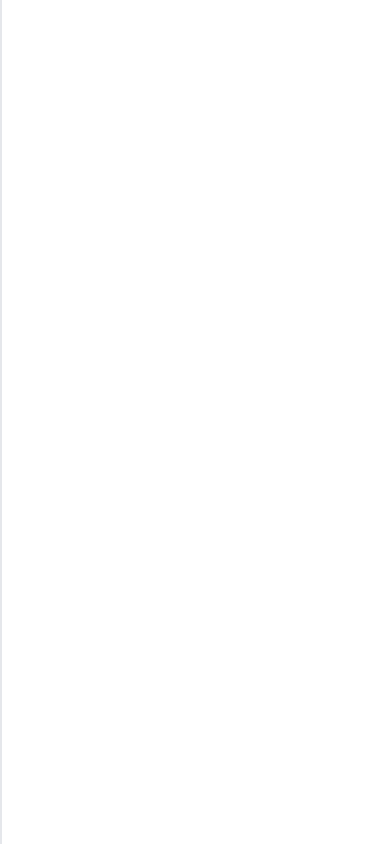
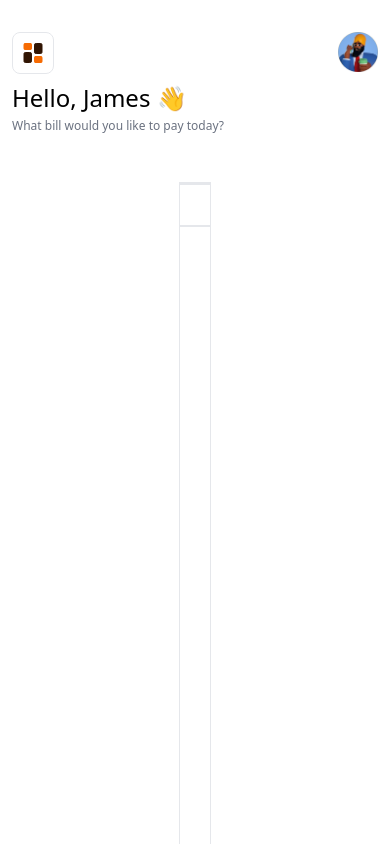
Before and after one commit to Rasheed124/gtech, a website: page public/dashboard.html in a window 390 px wide. Drawn offline with Linux system fonts and the light colour scheme.

Commit message:
dashboard auth pages ended

```diff
--- a/public/dashboard.html
+++ b/public/dashboard.html
@@ -8,7 +8,7 @@
   </head>
   <body>
     <div>
-      <main class="bg-white h-screen max-w-screen-lg mx-auto font-medium">
+      <main class="bg-white h-screen container mx-auto xl:px-20 font-medium">
         <div class="w-full flex">
           <!-- Sided Menu -->
           <header
@@ -23,15 +23,43 @@
                 <!-- logo -->
                 <div>
                   <div class="flex items-center gap-3 justify-center">
-                    <a href="" class="router-link-active router-link-exact-active">
-                      <img src="./images/dashboard-logo-1.png" class="max-w-[40px] mx-auto h-auto object-contain" alt="">
+                    <a href="" class="">
+                      <img
+                        src="./images/dashboard-logo-1.png"
+                        class="max-w-[40px] mx-auto h-auto object-contain"
+                        alt=""
+                      />
                     </a>
                     <button class="flex items-center">
-                      <svg xmlns="http://www.w3.org/2000/svg" width="24" height="24" viewBox="0 0 24 24" fill="none" class="w-6 h-6 icon"><path d="M21 4.1V10.9C21 11.5934 20.8501 11.9494 20.6386 12.1483C20.4196 12.3544 20.0215 12.5 19.27 12.5H15.23C14.4785 12.5 14.0804 12.3544 13.8614 12.1483C13.6499 11.9494 13.5 11.5934 13.5 10.9V4.1C13.5 3.40657 13.6499 3.05057 13.8614 2.85167C14.0804 2.64556 14.4785 2.5 15.23 2.5H19.27C20.0215 2.5 20.4196 2.64556 20.6386 2.85167C20.8501 3.05057 21 3.40657 21 4.1Z" fill="#311503" stroke="#311503"></path><path d="M10.5 13.1V19.9C10.5 20.5934 10.3501 20.9494 10.1386 21.1483C9.91956 21.3544 9.52146 21.5 8.77 21.5H4.73C3.97854 21.5 3.58044 21.3544 3.36135 21.1483C3.14993 20.9494 3 20.5934 3 19.9V13.1C3 12.4066 3.14993 12.0506 3.36135 11.8517C3.58044 11.6456 3.97854 11.5 4.73 11.5H8.77C9.52146 11.5 9.91956 11.6456 10.1386 11.8517C10.3501 12.0506 10.5 12.4066 10.5 13.1Z" fill="#311503" stroke="#311503"></path><path d="M21.5 19.9V17.1C21.5 15.6 20.86 15 19.27 15H15.23C13.64 15 13 15.6 13 17.1V19.9C13 21.4 13.64 22 15.23 22H19.27C20.86 22 21.5 21.4 21.5 19.9Z" fill="#F66B03"></path><path d="M11 6.9V4.1C11 2.6 10.36 2 8.77 2H4.73C3.14 2 2.5 2.6 2.5 4.1V6.9C2.5 8.4 3.14 9 4.73 9H8.77C10.36 9 11 8.4 11 6.9Z" fill="#F66B03"></path></svg>
+                      <svg
+                        xmlns="http://www.w3.org/2000/svg"
+                        width="24"
+                        height="24"
+                        viewBox="0 0 24 24"
+                        fill="none"
+                        class="w-6 h-6 icon"
+                      >
+                        <path
+                          d="M21 4.1V10.9C21 11.5934 20.8501 11.9494 20.6386 12.1483C20.4196 12.3544 20.0215 12.5 19.27 12.5H15.23C14.4785 12.5 14.0804 12.3544 13.8614 12.1483C13.6499 11.9494 13.5 11.5934 13.5 10.9V4.1C13.5 3.40657 13.6499 3.05057 13.8614 2.85167C14.0804 2.64556 14.4785 2.5 15.23 2.5H19.27C20.0215 2.5 20.4196 2.64556 20.6386 2.85167C20.8501 3.05057 21 3.40657 21 4.1Z"
+                          fill="#311503"
+                          stroke="#311503"
+                        ></path>
+                        <path
+                          d="M10.5 13.1V19.9C10.5 20.5934 10.3501 20.9494 10.1386 21.1483C9.91956 21.3544 9.52146 21.5 8.77 21.5H4.73C3.97854 21.5 3.58044 21.3544 3.36135 21.1483C3.14993 20.9494 3 20.5934 3 19.9V13.1C3 12.4066 3.14993 12.0506 3.36135 11.8517C3.58044 11.6456 3.97854 11.5 4.73 11.5H8.77C9.52146 11.5 9.91956 11.6456 10.1386 11.8517C10.3501 12.0506 10.5 12.4066 10.5 13.1Z"
+                          fill="#311503"
+                          stroke="#311503"
+                        ></path>
+                        <path
+                          d="M21.5 19.9V17.1C21.5 15.6 20.86 15 19.27 15H15.23C13.64 15 13 15.6 13 17.1V19.9C13 21.4 13.64 22 15.23 22H19.27C20.86 22 21.5 21.4 21.5 19.9Z"
+                          fill="#F66B03"
+                        ></path>
+                        <path
+                          d="M11 6.9V4.1C11 2.6 10.36 2 8.77 2H4.73C3.14 2 2.5 2.6 2.5 4.1V6.9C2.5 8.4 3.14 9 4.73 9H8.77C10.36 9 11 8.4 11 6.9Z"
+                          fill="#F66B03"
+                        ></path>
+                      </svg>
                     </button>
                   </div>
-
-                  <div class="flex md:hidden items-center gap-3"></div>
 
                   <ul class="flex flex-col space-y-2 mt-20 overflow-hidden">
                     <li
@@ -43,7 +71,7 @@
                       >
                         <div class="flex items-center gap-3">
                           <div
-                            class="w-10 h-10 rounded-full relative  flex items-center justify-center"
+                            class="w-10 h-10 rounded-full relative flex items-center justify-center"
                           >
                             <svg
                               xmlns="http://www.w3.org/2000/svg"
@@ -72,7 +100,7 @@
                       >
                         <div class="flex items-center gap-3">
                           <div
-                            class="w-10 h-10 rounded-full relative  flex items-center justify-center"
+                            class="w-10 h-10 rounded-full relative flex items-center justify-center"
                           >
                             <svg
                               xmlns="http://www.w3.org/2000/svg"
@@ -131,7 +159,7 @@
                       >
                         <div class="flex items-center gap-3">
                           <div
-                            class="w-10 h-10 rounded-full relative  flex items-center justify-center"
+                            class="w-10 h-10 rounded-full relative flex items-center justify-center"
                           >
                             <svg
                               xmlns="http://www.w3.org/2000/svg"
@@ -186,9 +214,31 @@
                       >
                         <div class="flex items-center gap-3">
                           <div
-                            class="w-10 h-10 rounded-full relative  flex items-center justify-center"
+                            class="w-10 h-10 rounded-full relative flex items-center justify-center"
                           >
-                          <svg xmlns="http://www.w3.org/2000/svg" width="25" height="25" viewBox="0 0 25 25" fill="none" class="w-6 h-6 icon absolute top-0 left-0 right-0 bottom-0 m-auto"><path d="M12.6605 11.37C12.5605 11.36 12.4405 11.36 12.3305 11.37C9.95055 11.29 8.06055 9.34 8.06055 6.94C8.06055 4.49 10.0405 2.5 12.5005 2.5C14.9505 2.5 16.9405 4.49 16.9405 6.94C16.9305 9.34 15.0405 11.29 12.6605 11.37Z" stroke="currentColor" stroke-width="1.5" stroke-linecap="round" stroke-linejoin="round"></path><path d="M7.6607 15.06C5.2407 16.68 5.2407 19.32 7.6607 20.93C10.4107 22.77 14.9207 22.77 17.6707 20.93C20.0907 19.31 20.0907 16.67 17.6707 15.06C14.9307 13.23 10.4207 13.23 7.6607 15.06Z" stroke="currentColor" stroke-width="1.5" stroke-linecap="round" stroke-linejoin="round"></path></svg>
+                            <svg
+                              xmlns="http://www.w3.org/2000/svg"
+                              width="25"
+                              height="25"
+                              viewBox="0 0 25 25"
+                              fill="none"
+                              class="w-6 h-6 icon absolute top-0 left-0 right-0 bottom-0 m-auto"
+                            >
+                              <path
+                                d="M12.6605 11.37C12.5605 11.36 12.4405 11.36 12.3305 11.37C9.95055 11.29 8.06055 9.34 8.06055 6.94C8.06055 4.49 10.0405 2.5 12.5005 2.5C14.9505 2.5 16.9405 4.49 16.9405 6.94C16.9305 9.34 15.0405 11.29 12.6605 11.37Z"
+                                stroke="currentColor"
+                                stroke-width="1.5"
+                                stroke-linecap="round"
+                                stroke-linejoin="round"
+                              ></path>
+                              <path
+                                d="M7.6607 15.06C5.2407 16.68 5.2407 19.32 7.6607 20.93C10.4107 22.77 14.9207 22.77 17.6707 20.93C20.0907 19.31 20.0907 16.67 17.6707 15.06C14.9307 13.23 10.4207 13.23 7.6607 15.06Z"
+                                stroke="currentColor"
+                                stroke-width="1.5"
+                                stroke-linecap="round"
+                                stroke-linejoin="round"
+                              ></path>
+                            </svg>
                           </div>
                         </div>
                       </a>
@@ -202,9 +252,33 @@
                       >
                         <div class="flex items-center gap-3">
                           <div
-                            class="w-10 h-10 rounded-full relative  flex items-center justify-center"
+                            class="w-10 h-10 rounded-full relative flex items-center justify-center"
                           >
-                          <svg xmlns="http://www.w3.org/2000/svg" width="25" height="25" viewBox="0 0 25 25" fill="none" class="w-6 h-6 icon absolute top-0 left-0 right-0 bottom-0 m-auto"><path d="M12.5 15.5C14.1569 15.5 15.5 14.1569 15.5 12.5C15.5 10.8431 14.1569 9.5 12.5 9.5C10.8431 9.5 9.5 10.8431 9.5 12.5C9.5 14.1569 10.8431 15.5 12.5 15.5Z" stroke="currentColor" stroke-width="1.5" stroke-miterlimit="10" stroke-linecap="round" stroke-linejoin="round"></path><path d="M2.5 13.3799V11.6199C2.5 10.5799 3.35 9.71994 4.4 9.71994C6.21 9.71994 6.95 8.43994 6.04 6.86994C5.52 5.96994 5.83 4.79994 6.74 4.27994L8.47 3.28994C9.26 2.81994 10.28 3.09994 10.75 3.88994L10.86 4.07994C11.76 5.64994 13.24 5.64994 14.15 4.07994L14.26 3.88994C14.73 3.09994 15.75 2.81994 16.54 3.28994L18.27 4.27994C19.18 4.79994 19.49 5.96994 18.97 6.86994C18.06 8.43994 18.8 9.71994 20.61 9.71994C21.65 9.71994 22.51 10.5699 22.51 11.6199V13.3799C22.51 14.4199 21.66 15.2799 20.61 15.2799C18.8 15.2799 18.06 16.5599 18.97 18.1299C19.49 19.0399 19.18 20.1999 18.27 20.7199L16.54 21.7099C15.75 22.1799 14.73 21.8999 14.26 21.1099L14.15 20.9199C13.25 19.3499 11.77 19.3499 10.86 20.9199L10.75 21.1099C10.28 21.8999 9.26 22.1799 8.47 21.7099L6.74 20.7199C5.83 20.1999 5.52 19.0299 6.04 18.1299C6.95 16.5599 6.21 15.2799 4.4 15.2799C3.35 15.2799 2.5 14.4199 2.5 13.3799Z" stroke="currentColor" stroke-width="1.5" stroke-miterlimit="10" stroke-linecap="round" stroke-linejoin="round"></path></svg>
+                            <svg
+                              xmlns="http://www.w3.org/2000/svg"
+                              width="25"
+                              height="25"
+                              viewBox="0 0 25 25"
+                              fill="none"
+                              class="w-6 h-6 icon absolute top-0 left-0 right-0 bottom-0 m-auto"
+                            >
+                              <path
+                                d="M12.5 15.5C14.1569 15.5 15.5 14.1569 15.5 12.5C15.5 10.8431 14.1569 9.5 12.5 9.5C10.8431 9.5 9.5 10.8431 9.5 12.5C9.5 14.1569 10.8431 15.5 12.5 15.5Z"
+                                stroke="currentColor"
+                                stroke-width="1.5"
+                                stroke-miterlimit="10"
+                                stroke-linecap="round"
+                                stroke-linejoin="round"
+                              ></path>
+                              <path
+                                d="M2.5 13.3799V11.6199C2.5 10.5799 3.35 9.71994 4.4 9.71994C6.21 9.71994 6.95 8.43994 6.04 6.86994C5.52 5.96994 5.83 4.79994 6.74 4.27994L8.47 3.28994C9.26 2.81994 10.28 3.09994 10.75 3.88994L10.86 4.07994C11.76 5.64994 13.24 5.64994 14.15 4.07994L14.26 3.88994C14.73 3.09994 15.75 2.81994 16.54 3.28994L18.27 4.27994C19.18 4.79994 19.49 5.96994 18.97 6.86994C18.06 8.43994 18.8 9.71994 20.61 9.71994C21.65 9.71994 22.51 10.5699 22.51 11.6199V13.3799C22.51 14.4199 21.66 15.2799 20.61 15.2799C18.8 15.2799 18.06 16.5599 18.97 18.1299C19.49 19.0399 19.18 20.1999 18.27 20.7199L16.54 21.7099C15.75 22.1799 14.73 21.8999 14.26 21.1099L14.15 20.9199C13.25 19.3499 11.77 19.3499 10.86 20.9199L10.75 21.1099C10.28 21.8999 9.26 22.1799 8.47 21.7099L6.74 20.7199C5.83 20.1999 5.52 19.0299 6.04 18.1299C6.95 16.5599 6.21 15.2799 4.4 15.2799C3.35 15.2799 2.5 14.4199 2.5 13.3799Z"
+                                stroke="currentColor"
+                                stroke-width="1.5"
+                                stroke-miterlimit="10"
+                                stroke-linecap="round"
+                                stroke-linejoin="round"
+                              ></path>
+                            </svg>
                           </div>
                         </div>
                       </a>
@@ -222,8 +296,86 @@
 
           <!-- Main Dashboard Area -->
           <div
-            class="w-full h-screen overflow-y-auto lg:overflow-y-hidden px-3 md:px-6 md:border-x border-l-2 flex flex-col gap-4"
-          ></div>
+            class="w-full h-screen overflow-y-auto lg:overflow-y-hidden px-3 md:px-6 md:border-x md:border-l-2 flex flex-col gap-4 py-8"
+          >
+            <div class="flex justify-between w-full">
+              <div class="">
+                <button class="border p-2 rounded-lg mb-2 md:hidden">
+                  <svg
+                    xmlns="http://www.w3.org/2000/svg"
+                    width="24"
+                    height="24"
+                    viewBox="0 0 24 24"
+                    fill="none"
+                    class="w-6 h-6 icon"
+                  >
+                    <path
+                      d="M21 4.1V10.9C21 11.5934 20.8501 11.9494 20.6386 12.1483C20.4196 12.3544 20.0215 12.5 19.27 12.5H15.23C14.4785 12.5 14.0804 12.3544 13.8614 12.1483C13.6499 11.9494 13.5 11.5934 13.5 10.9V4.1C13.5 3.40657 13.6499 3.05057 13.8614 2.85167C14.0804 2.64556 14.4785 2.5 15.23 2.5H19.27C20.0215 2.5 20.4196 2.64556 20.6386 2.85167C20.8501 3.05057 21 3.40657 21 4.1Z"
+                      fill="#311503"
+                      stroke="#311503"
+                    ></path>
+                    <path
+                      d="M10.5 13.1V19.9C10.5 20.5934 10.3501 20.9494 10.1386 21.1483C9.91956 21.3544 9.52146 21.5 8.77 21.5H4.73C3.97854 21.5 3.58044 21.3544 3.36135 21.1483C3.14993 20.9494 3 20.5934 3 19.9V13.1C3 12.4066 3.14993 12.0506 3.36135 11.8517C3.58044 11.6456 3.97854 11.5 4.73 11.5H8.77C9.52146 11.5 9.91956 11.6456 10.1386 11.8517C10.3501 12.0506 10.5 12.4066 10.5 13.1Z"
+                      fill="#311503"
+                      stroke="#311503"
+                    ></path>
+                    <path
+                      d="M21.5 19.9V17.1C21.5 15.6 20.86 15 19.27 15H15.23C13.64 15 13 15.6 13 17.1V19.9C13 21.4 13.64 22 15.23 22H19.27C20.86 22 21.5 21.4 21.5 19.9Z"
+                      fill="#F66B03"
+                    ></path>
+                    <path
+                      d="M11 6.9V4.1C11 2.6 10.36 2 8.77 2H4.73C3.14 2 2.5 2.6 2.5 4.1V6.9C2.5 8.4 3.14 9 4.73 9H8.77C10.36 9 11 8.4 11 6.9Z"
+                      fill="#F66B03"
+                    ></path>
+                  </svg>
+                </button>
+
+                <h2 class="text-black text-2xl mb-1">Hello, James 👋</h2>
+                <p class="text-xs text-gray-500">
+                  What bill would you like to pay today?
+                </p>
+              </div>
+
+              <img
+                class="w-10 h-10"
+                src="./images/auth-login-pin-profile.png"
+                alt=""
+              />
+            </div>
+
+            <div class="mx-auto mt-8 border">
+
+              <section class=" flex flex-col md:grid grid-cols-12 gap-10 md:gap-0 min-h-screen ">
+
+                <div class="col-span-8 md:pr-5 border ">
+                  <div>
+                    <!-- Carousel Slider for  -->
+                    <div>
+
+                    </div>
+
+                    <!-- Quick Actions -->
+                    <div>
+
+                    </div>
+
+                    <!-- Recent Activities -->
+                    <div>
+
+                    </div>
+
+                  </div>
+
+
+
+                </div>
+
+                <div class="col-span-4  pl-2 pr-5 border ">
+
+                </div>
+              </section>
+            </div>
+          </div>
         </div>
       </main>
     </div>
```
Also changed, not shown: public/output.css.
